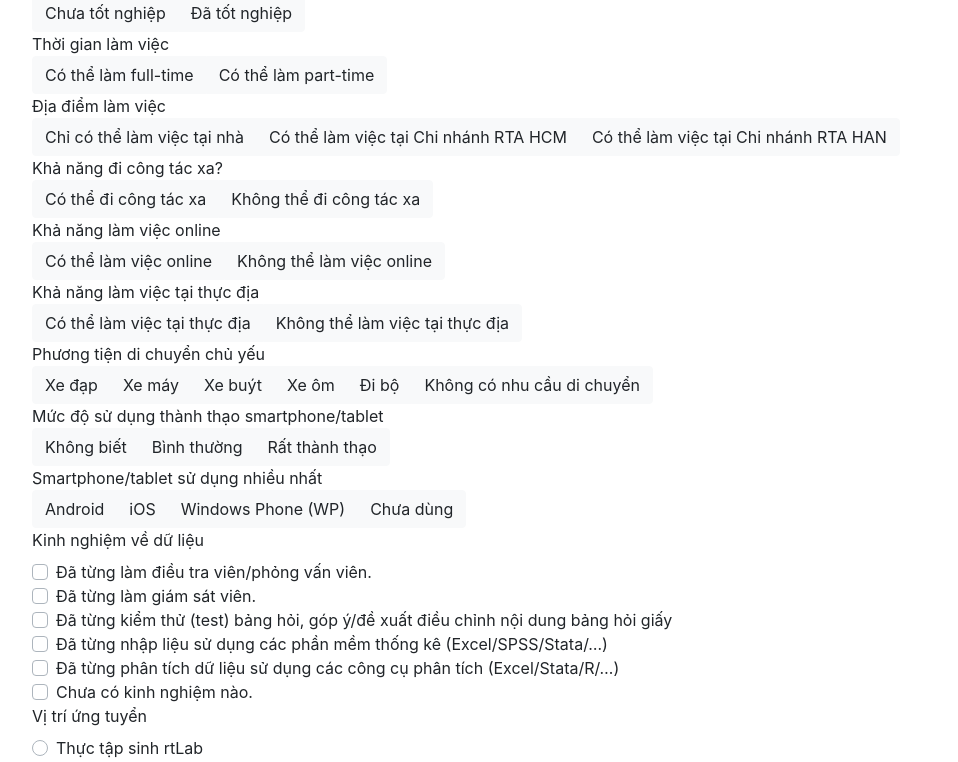
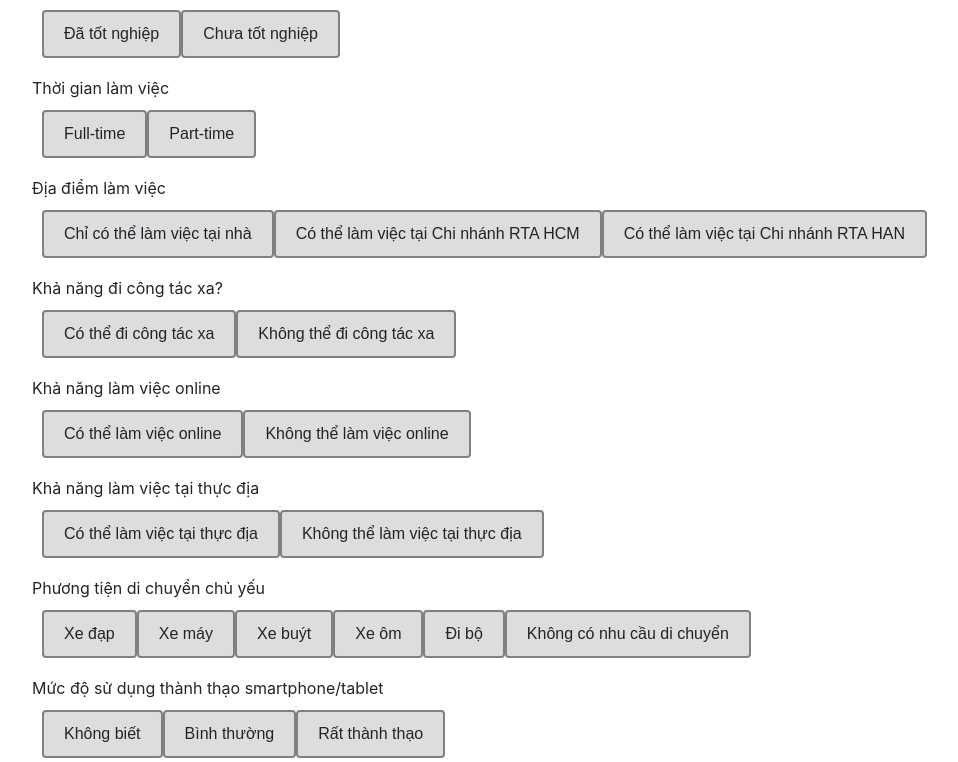
Before and after one commit to kelvinlien/reactjs-form, a React (Create React App) app: page / in a window 1280 px wide. Shown: the part 922-1684 px from the top of the page, without its empty margins (53-1011 px from the left). Built offline with nearby package versions, Linux system fonts and the light colour scheme.

Commit message:
Fix: use radio instead of normal button for choices Fea: style radio with css

```diff
--- /dev/null
+++ b/src/Form.css
@@ -0,0 +1,27 @@
+.radio-toolbar {
+  margin: 10px;
+}
+
+.radio-toolbar input[type="radio"] {
+  opacity: 0;
+  position: fixed;
+  width: 0;
+}
+
+.radio-toolbar label {
+    display: inline-block;
+    background-color: #ddd;
+    padding: 10px 20px;
+    font-family: sans-serif, Arial;
+    font-size: 16px;
+    border: 2px solid #808080;
+    border-radius: 4px;
+}
+
+.radio-toolbar label:hover {
+  background-color: rgb(240, 240, 240);
+}
+.radio-toolbar input[type="radio"]:checked + label {
+    background-color: #bfb;
+    border-color: LightGray;
+}
--- a/src/Form.js
+++ b/src/Form.js
@@ -3,6 +3,7 @@ import DataCheckBox from './DataCheckBox';
 import DataRadioBox from './DataRadioBox';
 import SubmitButton from './SubmitButton';
 import Select from 'react-select';
+import './Form.css';
 class Form extends React.Component{
 	constructor(props){
 		super(props);
@@ -141,9 +142,11 @@ class Form extends React.Component{
 						</div>
 						<div className = 'row'>
 							<div className = 'col'>
-								<div className = 'btn-group btn-group-lg' >
-									<button type="button" className="btn btn-light" value = 'nam'>Nam</button>
-									<button type="button" className="btn btn-light" value = 'nu'>Nữ</button>
+								<div className = 'radio-toolbar' >
+									<input type="radio"  value = 'nam' name = 'gender' id='genderMale'/>
+									<label htmlFor = 'genderMale' >Nam</label>
+									<input type="radio" value = 'nu' name = 'gender' id='genderFemale'/>
+									<label htmlFor = 'genderFemale'>Nữ</label>
 								</div>
 							</div>
 							<div className = 'col'>
@@ -204,57 +207,83 @@ class Form extends React.Component{
 							</div>
 						</div>
 						<div>Kinh nghiệm </div>
-						<div className = 'btn-group btn-group-xs'>
-							<button type="button" className="btn btn-light" value = 'chuatn'>Chưa tốt nghiệp</button>
-							<button type="button" className="btn btn-light" value = 'datn'>Đã tốt nghiệp</button>
+						<div className = 'radio-toolbar' >
+							<input type="radio"  value = 'datn' name = 'graduate' id='graduated'/>
+							<label htmlFor = 'graduated' >Đã tốt nghiệp</label>
+							<input type="radio" value = 'tn' name = 'graduate' id='under-grad'/>
+							<label htmlFor = 'under-grad'>Chưa tốt nghiệp</label>
 						</div>
 						<div>Thời gian làm việc</div>
-						<div className = 'btn-group btn-group-xs'>
-							<button type="button" className="btn btn-light" value = 'ft'>Có thể làm full-time</button>
-							<button type="button" className="btn btn-light" value = 'pt'>Có thể làm part-time</button>
+						<div className = 'radio-toolbar' >
+							<input type="radio"  value = 'ft' name = 'working-time' id='ft'/>
+							<label htmlFor = 'ft' >Full-time</label>
+							<input type="radio" value = 'pt' name = 'working-time' id='pt'/>
+							<label htmlFor = 'pt'>Part-time</label>
 						</div>
 						<div>Địa điểm làm việc</div>
-						<div className = 'btn-group btn-group-xs'>
-							<button type="button" className="btn btn-light" value = 'home'>Chỉ có thể làm việc tại nhà</button>
-							<button type="button" className="btn btn-light" value = 'hcm'>Có thể làm việc tại Chi nhánh RTA HCM</button>
-							<button type='button' className='btn btn-light' value ='hn'>Có thể làm việc tại Chi nhánh RTA HAN</button>
+						<div className = 'radio-toolbar' >
+							<input type="radio"  value = 'home' name = 'working-place' id='home'/>
+							<label htmlFor = 'home' >Chỉ có thể làm việc tại nhà</label>
+							<input type="radio" value = 'rtahcm' name = 'working-place' id='rtahcm'/>
+							<label htmlFor = 'rtahcm'>Có thể làm việc tại Chi nhánh RTA HCM</label>
+							<input type='radio' value = 'rtahn' name = 'working-place' id = 'rtahn'/>
+							<label htmlFor ='rtahn'>Có thể làm việc tại Chi nhánh RTA HAN</label>
 						</div>
 						<div>Khả năng đi công tác xa?</div>
-						<div className = 'btn-group btn-group-xs'>
-							<button type="button" className="btn btn-light" value = 'y'>Có thể đi công tác xa</button>
-							<button type="button" className="btn btn-light" value = 'n'>Không thể đi công tác xa</button>
+						<div className = 'radio-toolbar' >
+							<input type="radio"  value = 'yes' name = 'field-trip' id='ft-yes'/>
+							<label htmlFor = 'ft-yes' >Có thể đi công tác xa</label>
+							<input type="radio" value = 'no' name = 'field-trip' id='ft-no'/>
+							<label htmlFor = 'ft-no'>Không thể đi công tác xa</label>
 						</div>
 						<div>Khả năng làm việc online</div>
-						<div className = 'btn-group btn-group-xs'>
-							<button type="button" className="btn btn-light" value = 'online'>Có thể làm việc online</button>
-							<button type="button" className="btn btn-light" value = 'offline'>Không thể làm việc online</button>
+						<div className = 'radio-toolbar' >
+							<input type="radio"  value = 'onl' name = 'working-online' id='onl'/>
+							<label htmlFor = 'onl' >Có thể làm việc online</label>
+							<input type="radio" value = 'off' name = 'working-online' id='off'/>
+							<label htmlFor = 'off'>Không thể làm việc online</label>
 						</div>
 						<div>Khả năng làm việc tại thực địa</div>
-						<div className = 'btn-group btn-group-xs'>
-							<button type="button" className="btn btn-light" value = 'yfield-work'>Có thể làm việc tại thực địa</button>
-							<button type="button" className="btn btn-light" value = 'nfield-work'>Không thể làm việc tại thực địa</button>
+						<div className = 'radio-toolbar' >
+							<input type="radio"  value = 'yes' name = 'field-work' id='fw-yes'/>
+							<label htmlFor = 'fw-yes' >Có thể làm việc tại thực địa</label>
+							<input type="radio" value = 'no' name = 'field-work' id='fw-no'/>
+							<label htmlFor = 'fw-no'>Không thể làm việc tại thực địa</label>
 						</div>
 						<div>Phương tiện di chuyển chủ yếu</div>
-						<div className = 'btn-group btn-group-xs'>
-							<button type="button" className="btn btn-light" value = 'bicycle'>Xe đạp</button>
-							<button type="button" className="btn btn-light" value = 'bike'>Xe máy</button>
-							<button type="button" className="btn btn-light" value = 'bus'>Xe buýt</button>
-							<button type="button" className="btn btn-light" value = 'grab'>Xe ôm</button>
-							<button type="button" className="btn btn-light" value = 'walk'>Đi bộ</button>
-							<button type="button" className="btn btn-light" value = 'no-transport'>Không có nhu cầu di chuyển</button>
+						<div className = 'radio-toolbar' >
+							<input type="radio"  value = 'bicycle' name = 'transportation' id='bicycle'/>
+							<label htmlFor = 'bicycle' >Xe đạp</label>
+							<input type="radio" value = 'bike' name = 'transportation' id='bike'/>
+							<label htmlFor = 'bike'>Xe máy</label>
+							<input type="radio"  value = 'bus' name = 'transportation' id='bus'/>
+							<label htmlFor = 'bus' >Xe buýt</label>
+							<input type="radio" value = 'grab' name = 'transportation' id='grab'/>
+							<label htmlFor = 'grab'>Xe ôm</label>
+							<input type="radio"  value = 'walk' name = 'transportation' id='walk'/>
+							<label htmlFor = 'walk' >Đi bộ</label>
+							<input type="radio" value = 'none' name = 'transportation' id='none'/>
+							<label htmlFor = 'none'>Không có nhu cầu di chuyển</label>
 						</div>
 						<div>Mức độ sử dụng thành thạo smartphone/tablet</div>
-						<div className = 'btn-group btn-group-xs'>
-							<button type="button" className="btn btn-light" value = 'no_fluency'>Không biết</button>
-							<button type="button" className="btn btn-light" value = 'normal_fluency'>Bình thường</button>
-							<button type="button" className="btn btn-light" value = 'high_fluency'>Rất thành thạo</button>
+						<div className = 'radio-toolbar' >
+							<input type="radio"  value = 'none' name = 'sp-fluency' id='spf-none'/>
+							<label htmlFor = 'spf-none' >Không biết</label>
+							<input type="radio" value = 'normal' name = 'sp-fluency' id='normal'/>
+							<label htmlFor = 'normal'>Bình thường</label>
+							<input type = 'radio' value ='very' name = 'sp-fluency' id='very'/>
+							<label htmlFor ='very'>Rất thành thạo</label>
 						</div>
 						<div>Smartphone/tablet sử dụng nhiều nhất</div>
-						<div className = 'btn-group btn-group-xs'>
-							<button type="button" className="btn btn-light" value = 'android'>Android</button>
-							<button type="button" className="btn btn-light" value = 'ios'>iOS</button>
-							<button type="button" className="btn btn-light" value = 'wp'>Windows Phone (WP)</button>
-							<button type="button" className="btn btn-light" value = 'no_os'>Chưa dùng</button>
+						<div className = 'radio-toolbar' >
+							<input type="radio"  value = 'android' name = 'sp-os' id='android'/>
+							<label htmlFor = 'android' >Android</label>
+							<input type="radio" value = 'iOS' name = 'sp-os' id='iOS'/>
+							<label htmlFor = 'iOS'>iOS</label>
+							<input type="radio"  value = 'wp' name = 'sp-os' id='wp'/>
+							<label htmlFor = 'wp' >Windows Phone (WP)</label>
+							<input type="radio" value = 'none' name = 'sp-os' id='spos-none'/>
+							<label htmlFor = 'spos-none'>Chưa dùng</label>
 						</div>
 						<DataCheckBox/>
 						<DataRadioBox/>
```
